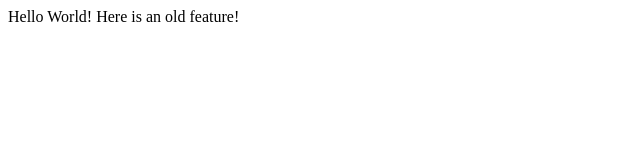
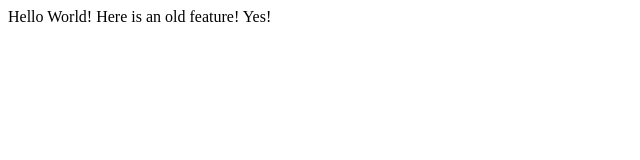
Before and after one commit to SurninIvan/lecture1, a plain HTML site: page index.html in a window 1280 px wide. Shown: the full height of the page, 0-640 px from the left. Drawn offline with Linux system fonts and the light colour scheme.

Commit message:
Yes! added

```diff
--- a/index.html
+++ b/index.html
@@ -5,6 +5,6 @@
   </head>
   <body>
     Hello World!
-    Here is an old feature!
+    Here is an old feature! Yes!
   </body>
 </html>
```
